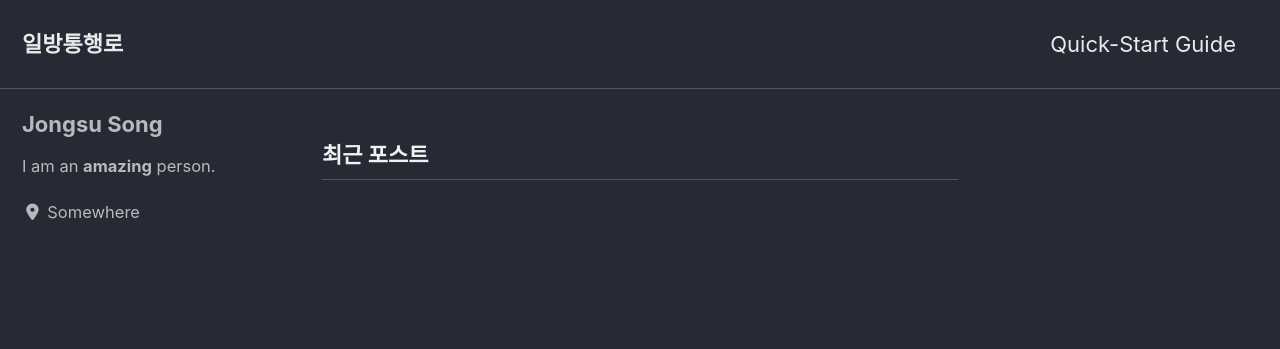
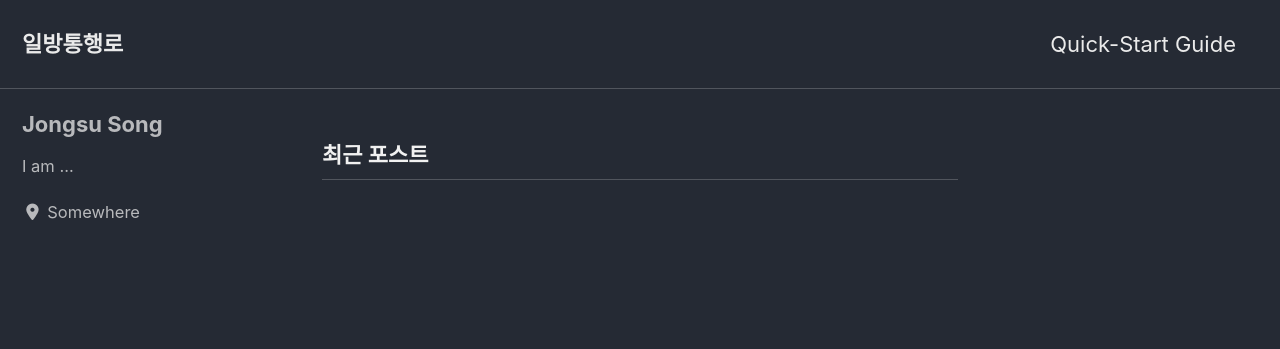
Before and after one commit to justinjongsusong/justinjongsusong.github.io, a Jekyll site: the page built from index.html, in a window 1280 px wide. Shown: the top 349 px of the page. Built offline with Jekyll 4.4.1, drawn with Linux system fonts in a browser that asks for light colours; cached includes are drawn as plain includes; nearby versions of some CDN libraries; the list of posts is cut into pages by our own code.

Commit message:
Update _config.yml

```diff
--- a/_config.yml
+++ b/_config.yml
@@ -109,7 +109,7 @@ analytics:
 author:
   name             : "Jongsu Song"
   avatar           : # path of avatar image, e.g. "/assets/images/bio-photo.jpg"
-  bio              : "I am an **amazing** person."
+  bio              : "I am ..."
   location         : "Somewhere"
   email            :
   links:
```
